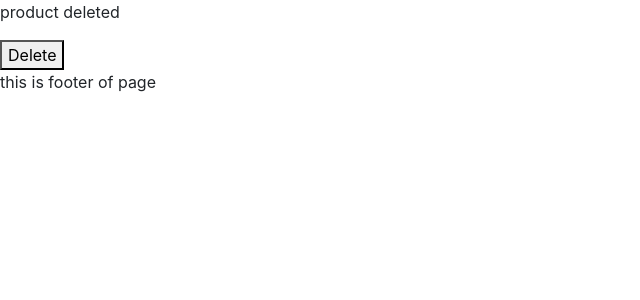
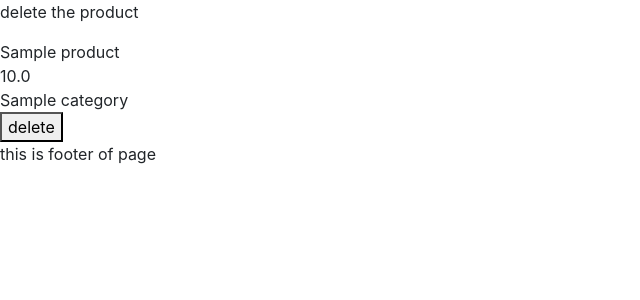
Before and after one commit to Rakan-Almutairi/Final-project, a Django app: page /delete-product/1 in a window 1280 px wide. Shown: the part 40-340 px from the top of the page, without its empty margins (0-640 px from the left). Run offline with Django 3.2, Linux system fonts and the light colour scheme; tables that the repository leaves empty hold one stand-in row (values such as "Sample post"); some libraries are stand-ins or nearby versions.

Commit message:
delete woking,update not

```diff
--- a/final_project/final_app/templates/delete.html
+++ b/final_project/final_app/templates/delete.html
@@ -5,12 +5,17 @@
 {{ block.super }}
 {% endblock stylesheets %}
 {% block content %}
-<p>product deleted</p>
-<form method="POST" action="">
+<p>delete the product </p>
+
+<form method="post" action="">
     {% csrf_token %}
-    {{ form.as_p }}
+    {% for item in product %}
+    {{ item.name }}<br>
+    {{ item.price }}<br>
+    {{ item.category}}<br>
+    {% endfor %}
+    <button type="submit" value="Delete"> delete</button>
 
-    <button type="submit" value="Delete">Delete</button>
 </form>
 {%endblock content%}
 {% block javascript %}
--- a/final_project/final_app/views.py
+++ b/final_project/final_app/views.py
@@ -37,12 +37,11 @@ def add_product(request):
 
 
 def delete_product(request, id):
-    form = get_object_or_404(Product, id=id)
+    form = Product.objects.filter(id=id).first()
     if request.method == 'POST':
-        form = form(request.POST)
         form.delete()
         print("this is post page")
-    context = {'form': form}
+    context = {'form': form, 'product': Product.objects.filter(id=id)}
     return render(request, 'delete.html', context)
 
 
@@ -51,9 +50,7 @@ def update_product(request, id):
     if request.method == 'POST':
         form = form(request.POST)
         if form.is_valid():
-            instance = form.save(commit=False)
             print(form.errors)
-            instance.save()
-        print("this is post page")
+            form.save()
     context = {'form': form}
     return render(request, 'update-product.html', context)
```
Also changed, not shown: final_project/final_app/forms.py (+9 -10 lines).
